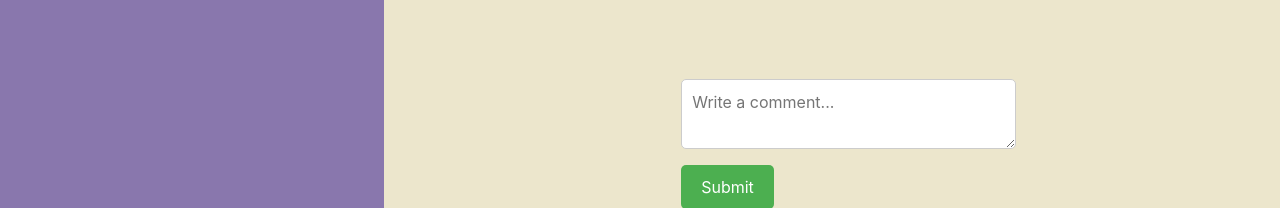
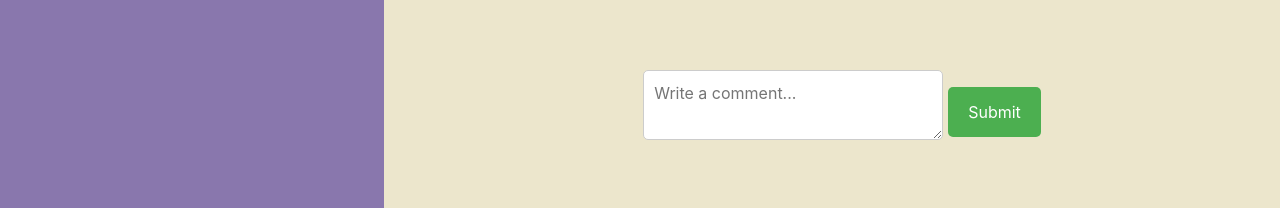
Before and after one commit to DongkwanKim00/NaZacBar, a React (Create React App) app: page /search in a window 1280 px wide. Both pictures are taken after a click on the button "참이슬". Shown: the part 592-800 px from the top of the page. Built offline with nearby package versions, Linux system fonts and the light colour scheme; the HTML template or start-up script is replaced by a standard one; what react-native would draw is missing.

Commit message:
댓글 버튼 위치 수정

```diff
--- a/src/pages/CommentBox.js
+++ b/src/pages/CommentBox.js
@@ -44,7 +44,22 @@ class CommentBox extends Component {
     const { comments, newComment } = this.state;
 
     return (
+      <div>
       <div className="comment-box-container">
+        <form onSubmit={this.handleSubmit} className="comment-button-submit-location">
+          <div className="comment-input-container">
+            <textarea
+              className="comment-input"
+              value={newComment}
+              onChange={this.handleInputChange}
+              placeholder="Write a comment..."
+            ></textarea>
+          </div>
+          <button className="comment-submit-btn" type="submit">
+            Submit
+          </button>
+        </form>
+      </div>
       <div className="comment-list">
         {comments.length > 0 ? (
           <ul>
@@ -58,17 +73,6 @@ class CommentBox extends Component {
           <p className="no-comments">No comments yet</p>
         )}
       </div>
-        <form onSubmit={this.handleSubmit}>
-          <textarea
-            className="comment-input"
-            value={newComment}
-            onChange={this.handleInputChange}
-            placeholder="Write a comment..."
-          ></textarea>
-          <button className="comment-submit-btn" type="submit">
-            Submit
-          </button>
-        </form>
     </div>
     );
   }
--- a/src/pages/Soju.css
+++ b/src/pages/Soju.css
@@ -8,28 +8,50 @@ height: 250px;
 
 .comment-box-container {
   margin-top: -250px;
-  margin-left:-100px
+  margin-left:-100px;
+
+
 }
 
 .comment-input {
-  width: 100%;
+  width: 300px;
   padding: 10px;
   margin-bottom: 10px;
   border: 1px solid #ccc;
   border-radius: 5px;
+  /*margin-left:50px;
+  margin-right:20px;*/
+  margin-top: -80px;
+  margin-right: -185px;
+  margin-left:120px;
 }
 
 .comment-submit-btn {
   background-color: #4caf50;
   color: #fff;
+  height:50px;
   padding: 10px 20px;
   border: none;
   border-radius: 5px;
   cursor: pointer;
+  margin-left:190px;
+  margin-top: -45px;
+  margin-bottom: 10px;
+
+}
+.comment-button-submit-location{
+  display: flex; /* 내부 요소들을 가로로 배치 */
+
+
 }
 
 .comment-list {
-  margin-top: 350px;
+  margin-top: -280px;
+  overflow: scroll;
+  float: left;
+  margin-left:270px;
+  width : 500px;
+  height : 100px
 
 }
 
```
Lines whose indentation alone changed are shown as unchanged.
